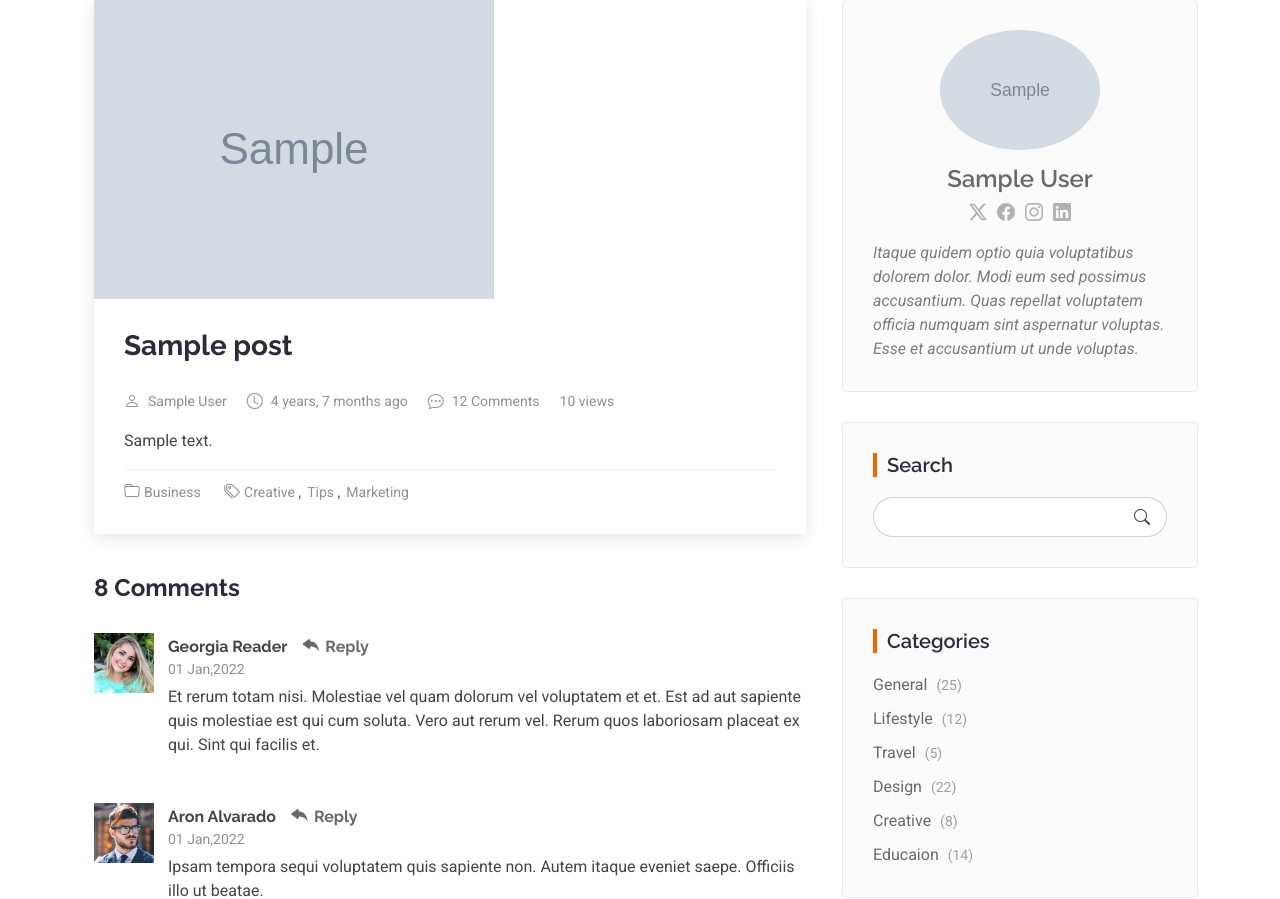
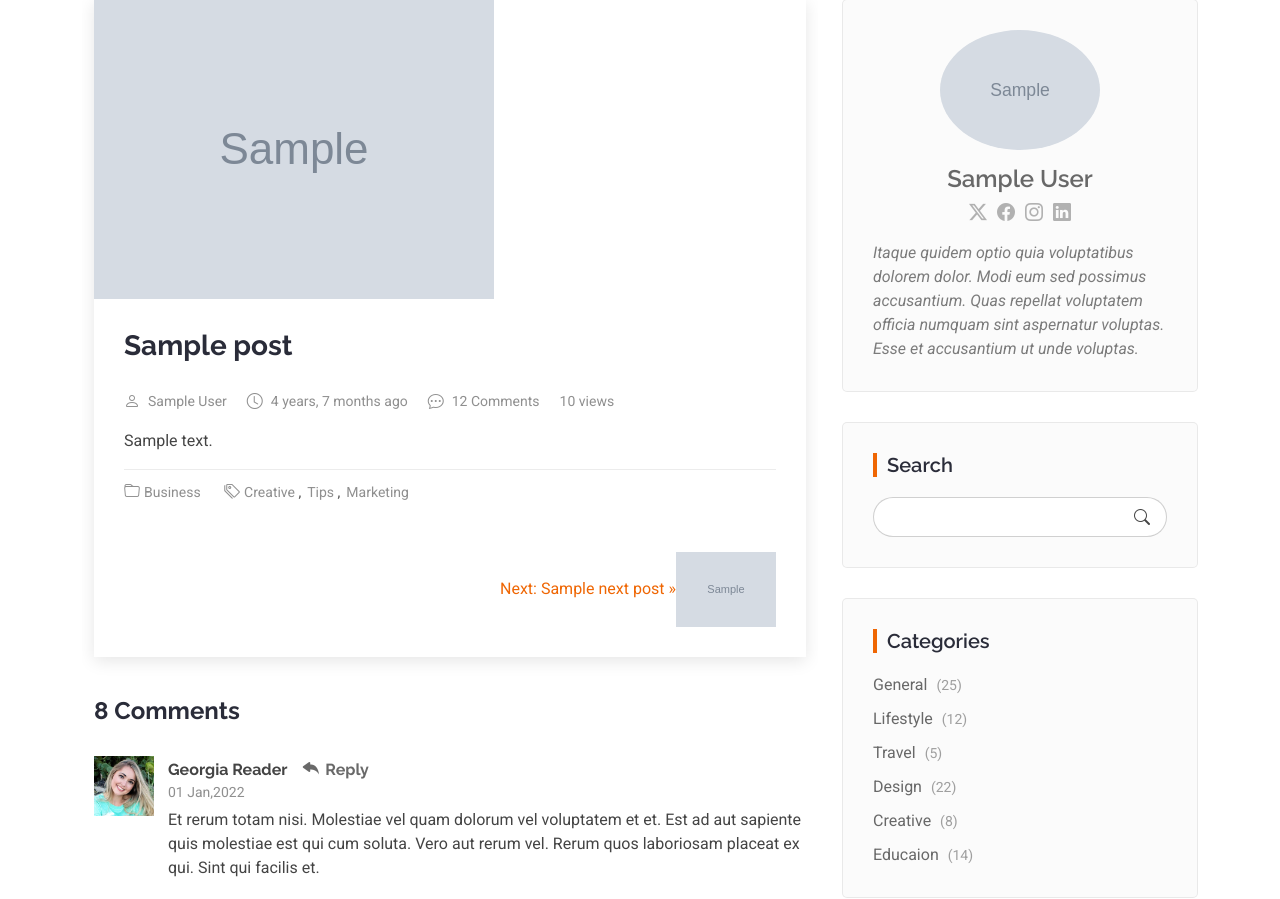
Before and after one commit to amirrezaee01/weblog, a Django app: template templates/blog/blog-single.html in a window 1280 px wide. Shown: the part 385-1284 px from the top of the page. Run offline with Django 4.2, Linux system fonts and the light colour scheme; tables that the repository leaves empty hold one stand-in row (values such as "Sample post"); the template is opened without the code that fills it: values that come from a table or form of the project are taken from there, most other values are stand-ins (such as "Sample title", 1, 10 or a date in 2020); grey boxes marked "Sample" are stand-in pictures; some libraries are stand-ins or nearby versions.

Commit message:
added next and pervious func to blog single

```diff
--- a/statics/css/main.css
+++ b/statics/css/main.css
@@ -2558,3 +2575,31 @@ section,
   color: color-mix(in srgb, var(--default-color), transparent 60%);
   font-size: 14px;
 }
+.thumb img {
+  width: 100px;
+  height: auto;
+}
+.nav-container {
+  display: flex;
+  justify-content: space-between;
+  align-items: center;
+}
+
+.nav-left,
+.nav-right {
+  flex: 1;
+}
+
+.nav-left .thumb,
+.nav-right .thumb {
+  text-align: center;
+}
+
+/* Optional: Add padding or margin if needed */
+.nav-left {
+  margin-right: 10px;
+}
+
+.nav-right {
+  margin-left: 10px;
+}
--- a/templates/blog/blog-single.html
+++ b/templates/blog/blog-single.html
@@ -77,6 +77,40 @@
                     <li><a href="#">Marketing</a></li>
                   </ul>
                 </div><!-- End meta bottom -->
+                <br><br>
+                <div class="nav-container">
+                  <div
+                    class="col-lg-6 col-md-6 col-12 nav-left flex-row d-flex justify-content-start align-items-center">
+                    {% if prev_post %}
+                    <div class="thumb">
+                      <a href="{% url 'blog:single' prev_post.id %}">
+                        <img class="img-fluid" src="{{ prev_post.image.url }}" alt="{{ prev_post.title }}" />
+                      </a>
+                    </div>
+                    <div class="details">
+                      <a href="{% url 'blog:single' prev_post.id %}">
+                        &laquo; Previous: {{ prev_post.title }}
+                      </a>
+                    </div>
+                    {% endif %}
+                  </div>
+                  <div
+                    class="col-lg-6 col-md-6 col-12 nav-right flex-row d-flex justify-content-end align-items-center">
+                    {% if next_post %}
+                    <div class="details">
+                      <a href="{% url 'blog:single' next_post.id %}">
+                        Next: {{ next_post.title }} &raquo;
+                      </a>
+                    </div>
+                    <div class="thumb">
+                      <a href="{% url 'blog:single' next_post.id %}">
+                        <img class="img-fluid" src="{{ next_post.image.url }}" alt="{{ next_post.title }}" />
+                      </a>
+                    </div>
+                    {% endif %}
+                  </div>
+                </div>
+
 
               </article>
 
```
Also changed, not shown: other parts of statics/css/main.css (+53 -36 lines), blog/views.py (+15 -1 lines).
